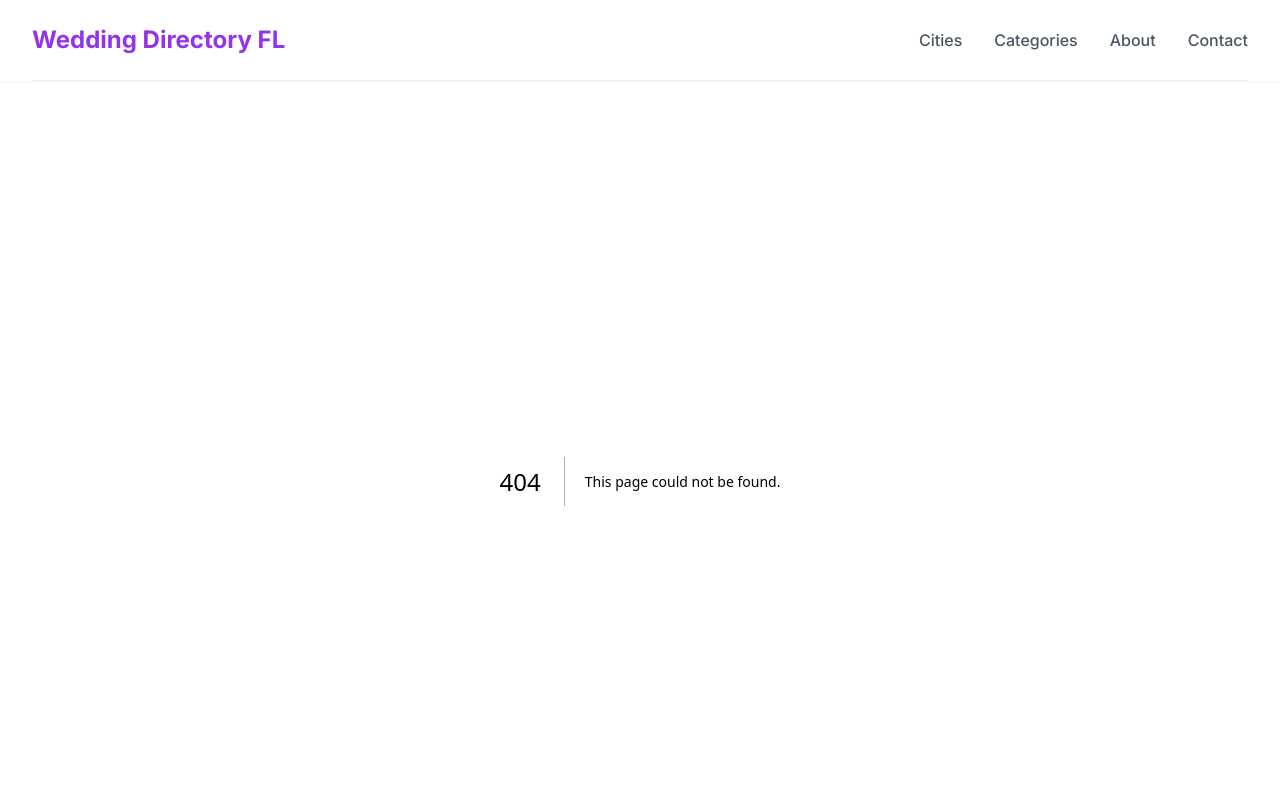
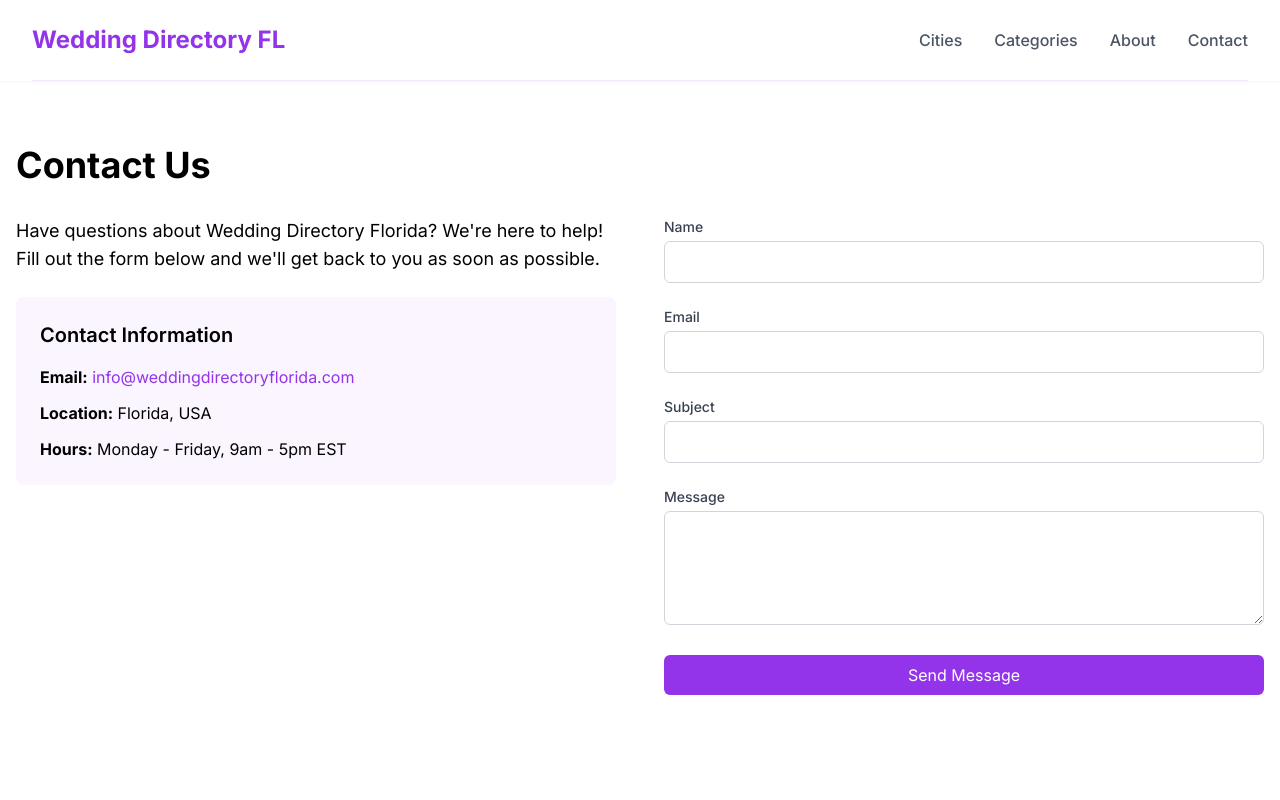
Before and after one commit to natoon16/direct1, a Next.js app: page /contact in a window 1280 px wide. Before the commit this address had no page. Shown: the top 800 px of the page. Built offline with nearby package versions, Linux system fonts and the light colour scheme.

Commit message:
Add About and Contact pages

```diff
--- /dev/null
+++ b/app/about/page.tsx
@@ -0,0 +1,34 @@
+import React from 'react';
+
+export default function AboutPage() {
+  return (
+    <div className="container mx-auto px-4 py-16">
+      <h1 className="text-4xl font-bold mb-8">About Wedding Directory Florida</h1>
+
+      <div className="prose max-w-none">
+        <p className="text-lg mb-6">
+          Welcome to Wedding Directory Florida, your premier destination for finding the perfect wedding vendors across the Sunshine State. We're dedicated to making your wedding planning journey as smooth and enjoyable as possible.
+        </p>
+
+        <h2 className="text-2xl font-semibold mt-8 mb-4">Our Mission</h2>
+        <p className="text-lg mb-6">
+          Our mission is to connect engaged couples with trusted wedding professionals throughout Florida. We carefully curate our directory to ensure you have access to the best vendors in every category, from photographers and florists to venues and caterers.
+        </p>
+
+        <h2 className="text-2xl font-semibold mt-8 mb-4">Why Choose Us</h2>
+        <ul className="list-disc pl-6 mb-6 space-y-3">
+          <li>Comprehensive directory of local wedding vendors</li>
+          <li>Easy-to-use search functionality</li>
+          <li>Detailed vendor profiles with photos and reviews</li>
+          <li>Coverage across all major Florida cities</li>
+          <li>Free resource for engaged couples</li>
+        </ul>
+
+        <h2 className="text-2xl font-semibold mt-8 mb-4">For Vendors</h2>
+        <p className="text-lg mb-6">
+          Are you a wedding vendor in Florida? Join our directory to showcase your services to engaged couples in your area. List your business with us to increase your visibility and connect with couples planning their special day.
+        </p>
+      </div>
+    </div>
+  );
+}
--- /dev/null
+++ b/app/contact/page.tsx
@@ -0,0 +1,98 @@
+import React from 'react';
+
+export default function ContactPage() {
+  return (
+    <div className="container mx-auto px-4 py-16">
+      <h1 className="text-4xl font-bold mb-8">Contact Us</h1>
+
+      <div className="grid md:grid-cols-2 gap-12">
+        <div>
+          <p className="text-lg mb-6">
+            Have questions about Wedding Directory Florida? We're here to help! Fill out the form below and we'll get back to you as soon as possible.
+          </p>
+
+          <div className="bg-purple-50 p-6 rounded-lg mb-6">
+            <h2 className="text-xl font-semibold mb-4">Contact Information</h2>
+            <ul className="space-y-3">
+              <li>
+                <strong>Email:</strong>{' '}
+                <a href="mailto:info@weddingdirectoryflorida.com" className="text-purple-600 hover:text-purple-800">
+                  info@weddingdirectoryflorida.com
+                </a>
+              </li>
+              <li>
+                <strong>Location:</strong> Florida, USA
+              </li>
+              <li>
+                <strong>Hours:</strong> Monday - Friday, 9am - 5pm EST
+              </li>
+            </ul>
+          </div>
+        </div>
+
+        <div>
+          <form className="space-y-6">
+            <div>
+              <label htmlFor="name" className="block text-sm font-medium text-gray-700 mb-1">
+                Name
+              </label>
+              <input
+                type="text"
+                id="name"
+                name="name"
+                className="w-full px-4 py-2 border border-gray-300 rounded-md focus:ring-purple-500 focus:border-purple-500"
+                required
+              />
+            </div>
+
+            <div>
+              <label htmlFor="email" className="block text-sm font-medium text-gray-700 mb-1">
+                Email
+              </label>
+              <input
+                type="email"
+                id="email"
+                name="email"
+                className="w-full px-4 py-2 border border-gray-300 rounded-md focus:ring-purple-500 focus:border-purple-500"
+                required
+              />
+            </div>
+
+            <div>
+              <label htmlFor="subject" className="block text-sm font-medium text-gray-700 mb-1">
+                Subject
+              </label>
+              <input
+                type="text"
+                id="subject"
+                name="subject"
+                className="w-full px-4 py-2 border border-gray-300 rounded-md focus:ring-purple-500 focus:border-purple-500"
+                required
+              />
+            </div>
+
+            <div>
+              <label htmlFor="message" className="block text-sm font-medium text-gray-700 mb-1">
+                Message
+              </label>
+              <textarea
+                id="message"
+                name="message"
+                rows={4}
+                className="w-full px-4 py-2 border border-gray-300 rounded-md focus:ring-purple-500 focus:border-purple-500"
+                required
+              ></textarea>
+            </div>
+
+            <button
+              type="submit"
+              className="w-full bg-purple-600 text-white py-2 px-4 rounded-md hover:bg-purple-700 transition-colors"
+            >
+              Send Message
+            </button>
+          </form>
+        </div>
+      </div>
+    </div>
+  );
+}
```
